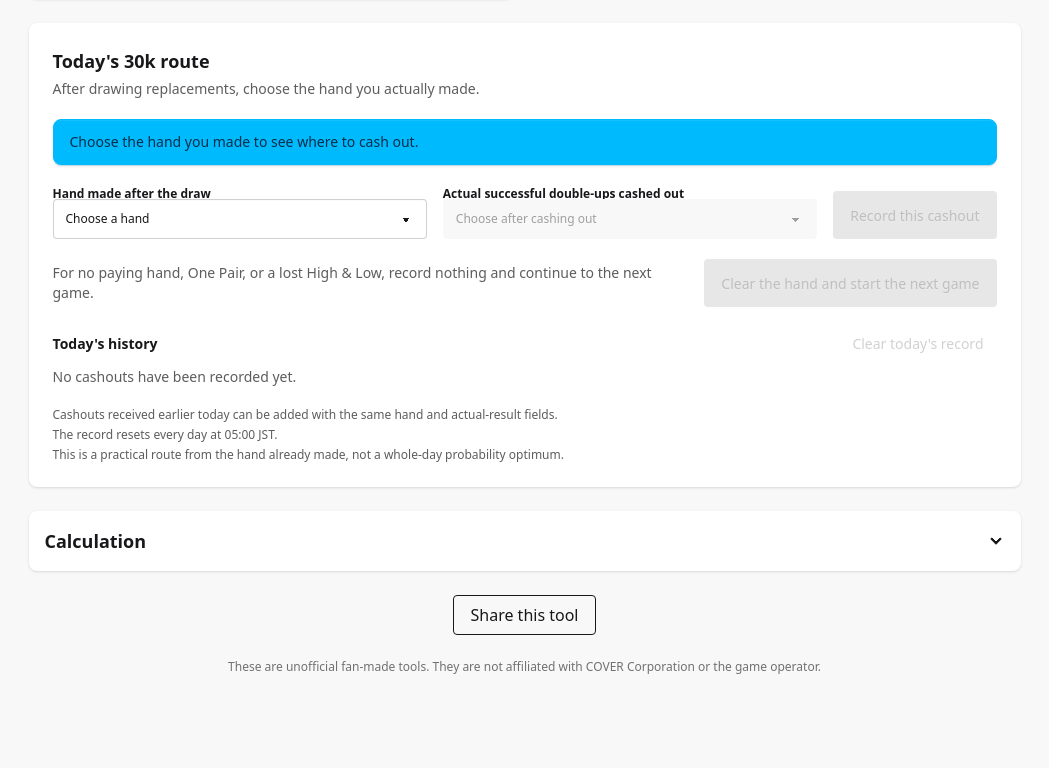
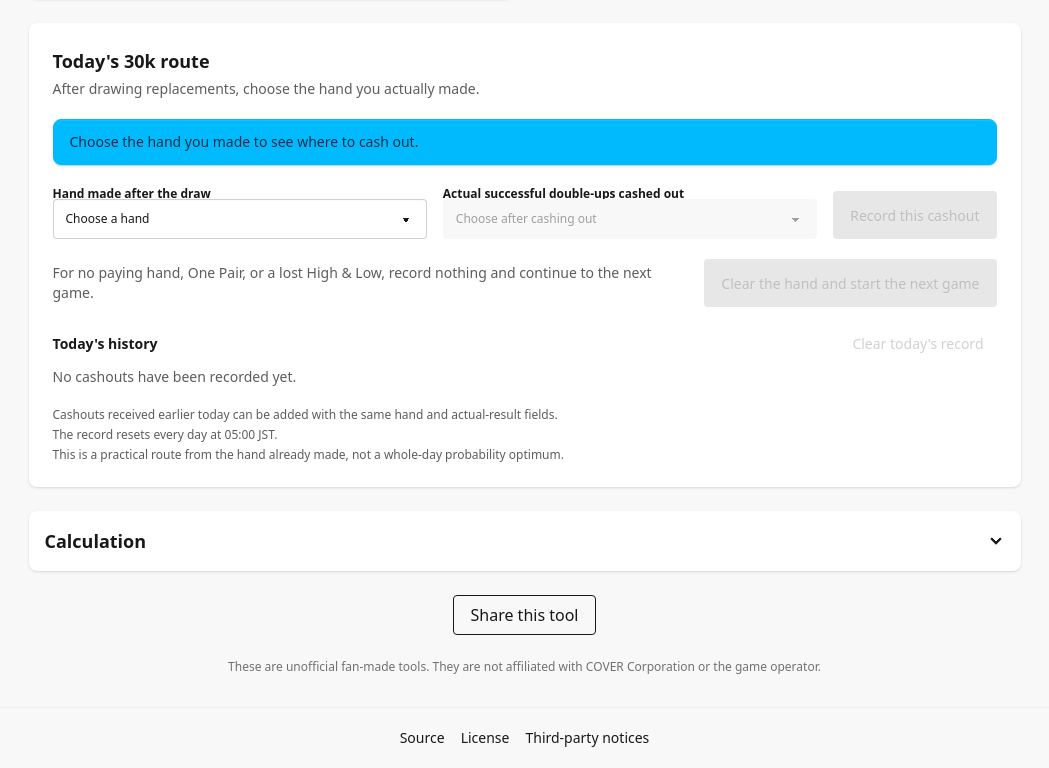
Before and after one commit to gaato/lab.gaato.net, a SvelteKit app: page /holodori/high-low in a window 1280 px wide. Shown: the part 812-1580 px from the top of the page, without its empty margins (108-1157 px from the left). Before the commit the page ends 1519 px from the top, so only its background shows below. Built offline with nearby package versions, Linux system fonts and the light colour scheme.

Commit message:
Clarify licensing and source notices

```diff
--- a/package.json
+++ b/package.json
@@ -2,6 +2,11 @@
 	"name": "lab-gaato-net",
 	"private": true,
 	"version": "0.1.0",
+	"license": "BlueOak-1.0.0",
+	"repository": {
+		"type": "git",
+		"url": "git+https://github.com/gaato/lab.gaato.net.git"
+	},
 	"type": "module",
 	"scripts": {
 		"dev": "vite dev",
--- a/scripts/browser-smoke.mjs
+++ b/scripts/browser-smoke.mjs
@@ -86,6 +86,14 @@ async function clickButtonText(label) {
 try {
 	await open('/cellular-automaton/?lang=en');
 	await waitForMainText('Life-like B/S notation');
+	assert.deepEqual(
+		await page.$$eval(
+			'footer nav[aria-label="Project information"] a',
+			(links) => links.map((link) => link.textContent?.trim())
+		),
+		['Source', 'License', 'Third-party notices'],
+		'Project links are missing from the shared footer'
+	);
 	assert.deepEqual(
 		await page.$$eval('nav[aria-label="Breadcrumb"] a', (links) =>
 			links.map((link) => link.textContent?.trim())
--- a/src/lib/automaton/rules.ts
+++ b/src/lib/automaton/rules.ts
@@ -73,7 +73,6 @@ function seededUnit(seed: number): number {
 	return (seed % 97) / 96;
 }
 
-/** Port of the palette relation from the original MoonBit implementation. */
 export function paletteForMasks(
 	birthMask: number,
 	surviveMask: number
@@ -128,7 +127,6 @@ function defineRule(
 	});
 }
 
-/** The curated order, rules and densities from `src/background/rules.mbt`. */
 export const AUTOMATON_RULES: readonly AutomatonRule[] = Object.freeze([
 	defineRule('conway', "Conway's Life", [3], [2, 3], 180),
 	defineRule('highlife', 'HighLife', [3, 6], [2, 3], 140),
--- a/src/lib/i18n.ts
+++ b/src/lib/i18n.ts
@@ -12,6 +12,10 @@ const ja = {
 	'site.holodori': 'ホロドリ',
 	'site.breadcrumbs': 'パンくずリスト',
 	'site.language': '言語',
+	'site.footerLinks': 'プロジェクト情報',
+	'site.source': 'ソースコード',
+	'site.license': 'ライセンス',
+	'site.thirdPartyNotices': '第三者ライセンス',
 	'site.shareTool': 'このツールを共有',
 	'site.shareCopied': 'URLをコピーしました。',
 	'site.shareFailed':
@@ -170,8 +174,6 @@ const ja = {
 		'おすすめは、High & Lowで降りるタイミングまで最適化した期待払い戻し順です。',
 	'highLow.methodLimit':
 		'10,000コインからもう1回挑戦でき、10,000超で終了する条件は含みます。1日20,000コイン上限は含みません。',
-	'highLow.methodVersion': 'Ver.1.0.100の配当を使用しています。',
-	'highLow.source': 'Ver.1.0.100更新内容',
 	'highLow.daily.heading': '今日の3万ルート',
 	'highLow.daily.summary':
 		'カードを交換した後、実際に成立した役を選んでください。',
@@ -255,6 +257,10 @@ const en: Catalog = {
 	'site.holodori': 'hololive Dreams',
 	'site.breadcrumbs': 'Breadcrumb',
 	'site.language': 'Language',
+	'site.footerLinks': 'Project information',
+	'site.source': 'Source',
+	'site.license': 'License',
+	'site.thirdPartyNotices': 'Third-party notices',
 	'site.shareTool': 'Share this tool',
 	'site.shareCopied': 'URL copied.',
 	'site.shareFailed':
@@ -416,8 +422,6 @@ const en: Catalog = {
 		'Recommendations are ranked by expected payout with an optimal stopping strategy for High & Low.',
 	'highLow.methodLimit':
 		'The calculation allows one more round at 10,000 coins and stops above 10,000. The 20,000-coin daily limit is not included.',
-	'highLow.methodVersion': 'Uses the payout table from version 1.0.100.',
-	'highLow.source': 'Version 1.0.100 update notes',
 	'highLow.daily.heading': "Today's 30k route",
 	'highLow.daily.summary':
 		'After drawing replacements, choose the hand you actually made.',
--- a/src/routes/+layout.svelte
+++ b/src/routes/+layout.svelte
@@ -96,4 +96,26 @@
 	<main class="flex-1">
 		{@render children()}
 	</main>
+
+	<footer
+		class="footer footer-center border-base-300 border-t px-4 py-5 text-sm"
+	>
+		<nav
+			class="flex flex-wrap justify-center gap-x-4 gap-y-2"
+			aria-label={translate($locale, 'site.footerLinks')}
+		>
+			<a class="link link-hover" href="https://github.com/gaato/lab.gaato.net">
+				{translate($locale, 'site.source')}
+			</a>
+			<a
+				class="link link-hover"
+				href="https://github.com/gaato/lab.gaato.net/blob/main/LICENSE"
+			>
+				{translate($locale, 'site.license')}
+			</a>
+			<a class="link link-hover" href="/THIRD_PARTY_NOTICES.txt">
+				{translate($locale, 'site.thirdPartyNotices')}
+			</a>
+		</nav>
+	</footer>
 </div>
--- a/src/routes/holodori/high-low/+page.svelte
+++ b/src/routes/holodori/high-low/+page.svelte
@@ -1161,16 +1161,7 @@
 				<p>{translate($locale, 'highLow.methodIntro')}</p>
 				<p>{translate($locale, 'highLow.methodHighLow')}</p>
 				<p>{translate($locale, 'highLow.methodLimit')}</p>
-				<p>{translate($locale, 'highLow.methodVersion')}</p>
 			</div>
-			<a
-				class="link link-primary mt-4 inline-block"
-				href="https://store.steampowered.com/news/app/4282500/view/683009119697764518"
-				target="_blank"
-				rel="noreferrer"
-			>
-				{translate($locale, 'highLow.source')}
-			</a>
 		</div>
 	</details>
 
```
Also changed, not shown: static/THIRD_PARTY_NOTICES.txt (added), 2 other files (tests, documents, lock files or other folders).
